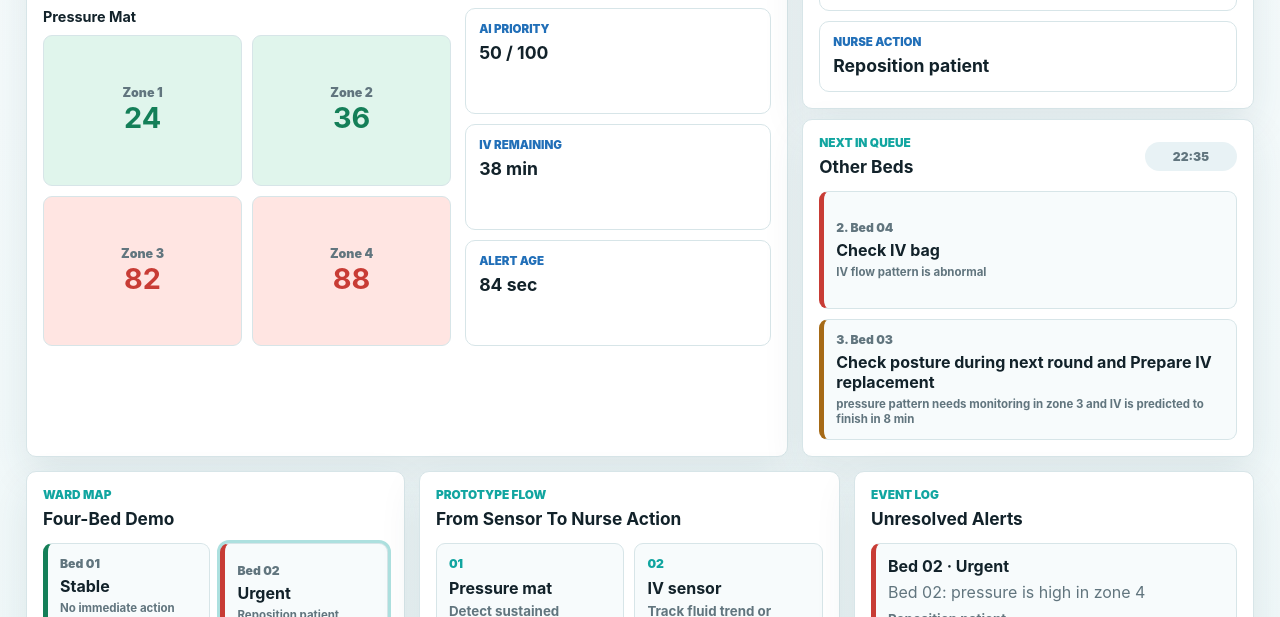
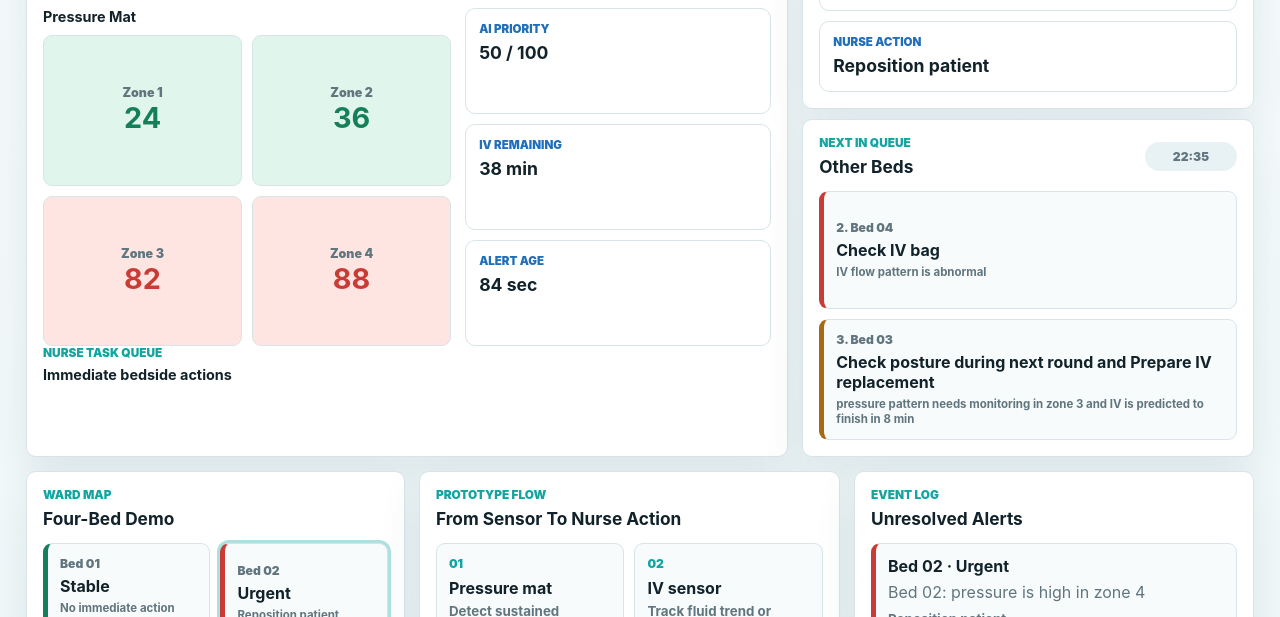
Before and after one commit to meishuet16/CareHubAI, a website: page index.html in a window 1280 px wide. Shown: the part 483-1100 px from the top of the page. Drawn offline with Linux system fonts and the light colour scheme.

Commit message:
feat: add nurse task panel markup

```diff
--- a/index.html
+++ b/index.html
@@ -97,6 +97,14 @@
               </article>
             </div>
           </div>
+
+          <div class="task-panel">
+            <div>
+              <p class="eyebrow">Nurse Task Queue</p>
+              <h3>Immediate bedside actions</h3>
+            </div>
+            <div id="nurse-tasks" class="nurse-tasks"></div>
+          </div>
         </section>
 
         <aside class="side-stack">
```
